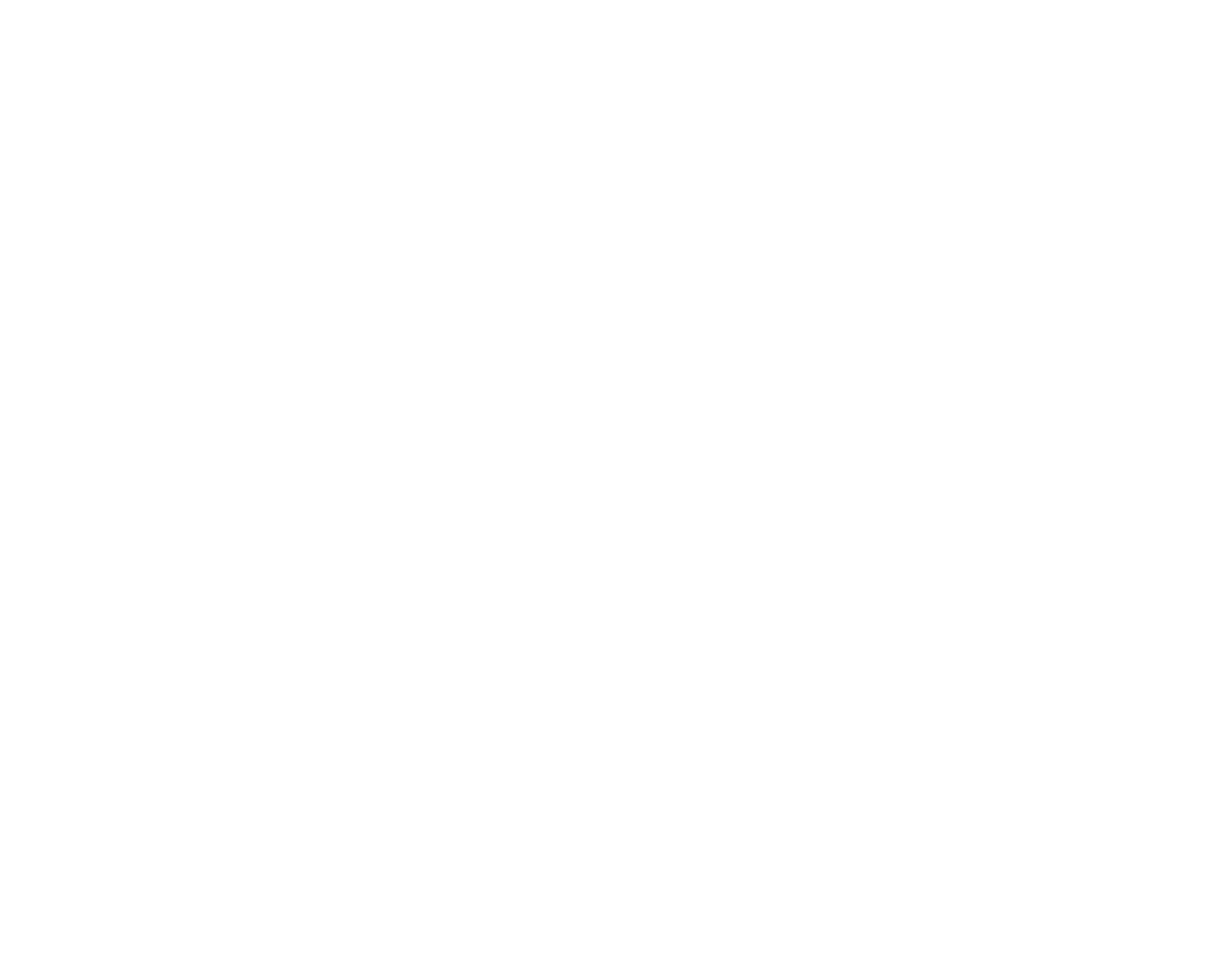
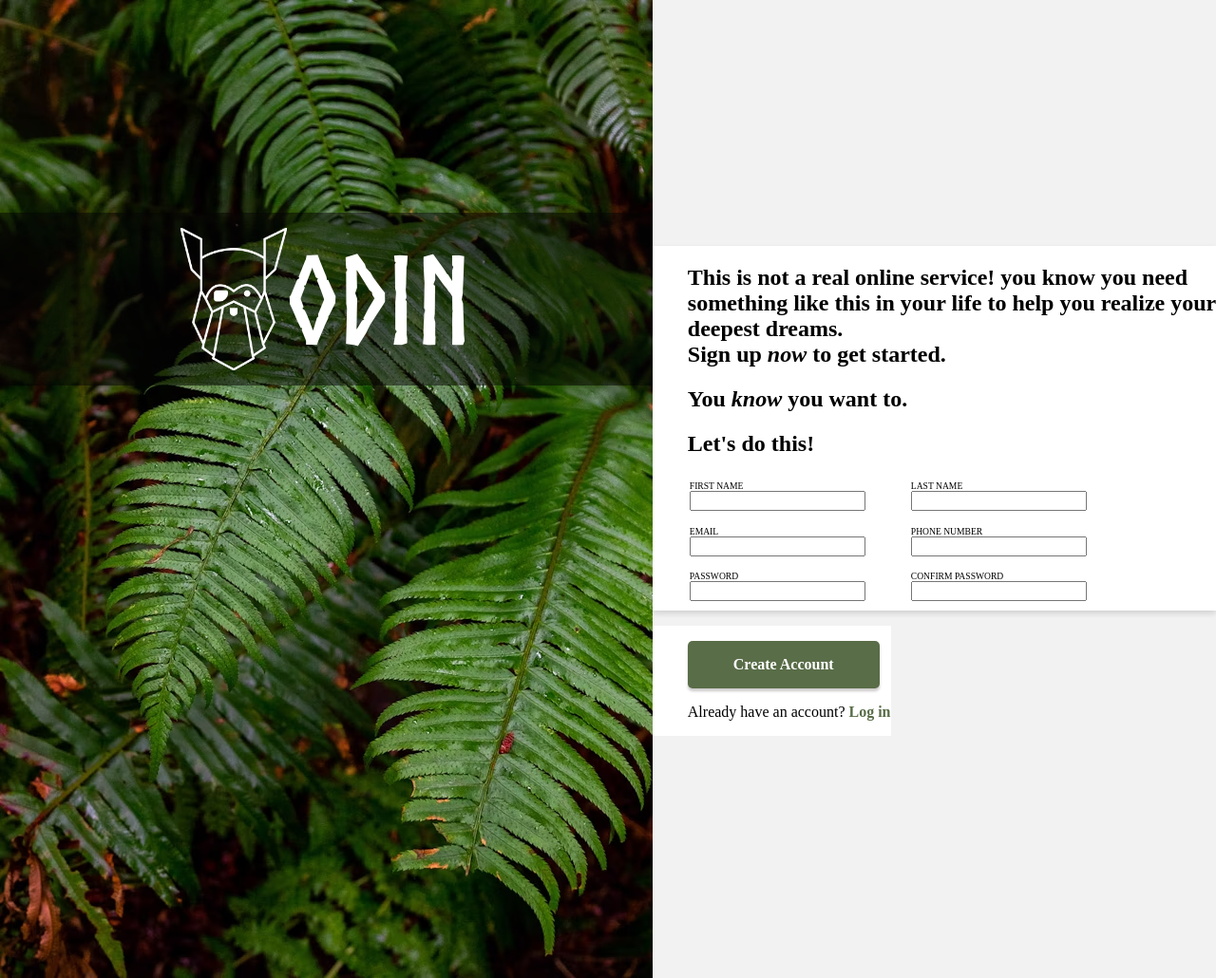
Before and after one commit to Ian-Wulf/sign-up-form, a plain HTML site: page index.html in a window 1280 px wide. Shown: the whole page at 95% size. Before the commit the page ends 800 px from the top, so only its background shows below. Drawn offline with Linux system fonts and the light colour scheme.

Commit message:
Started on project. Added form elements and images to left of form. Added styling to adjust positioning of certain elements relative to each other. Added some styling to input, button, and 'Log in' link.

```diff
--- a/index.html
+++ b/index.html
@@ -4,8 +4,64 @@
     <meta charset="UTF-8">
     <meta name="viewport" content="width=device-width, initial-scale=1.0">
     <title>Mock Sign Up Form</title>
+    <link rel="stylesheet" href="styles.css">
 </head>
 <body>
+    <!--image on left taking up about 1/3 of page-->
+    <div class="logo_section">
+        <div class="logo_area">
+            <img src="images/odin-lined.png" alt="odin">
+            ODIN
+        </div>
+        <img src="images/photo-1585202900225-6d3ac20a6962.avif" alt="ferns">
+    </div>
+    <!--form on right, taking up about 2/3 of page-->
+    <form>
+        <div class="form_top">
+            <h2>This is not a real online service! you know you need
+                something like this in your life to help you realize your deepest dreams.
+                <br>Sign up <em>now</em> to get started.
+            </h2>
 
+            <h2>You <em>know</em> you want to.</h2>
+
+            <h2>Let's do this!</h2>
+            <fieldset>
+                <div>
+                    <label for="first_name">FIRST NAME</label>
+                    <input type="text" id="first_name">
+                </div>
+                <div>
+                    <label for="last_name">LAST NAME</label>
+                    <input type="text" id="last_name">
+                </div>
+            </fieldset>
+            <fieldset>
+                <div>
+                    <label for="email">EMAIL</label>
+                    <input type="email" id="email">
+                </div>
+                <div>
+                    <label for="phone_number">PHONE NUMBER</label>
+                    <input type="tel" id="phone_number">
+                </div>
+            </fieldset>
+            <fieldset>
+                <div>
+                    <label for="password">PASSWORD</label>
+                    <input type="password" id="password">
+                </div>
+                <div>
+                    <label for="confirm_password">CONFIRM PASSWORD</label>
+                    <input type="password" id="confirm_password">
+                </div>
+            </fieldset>
+        </div>
+
+        <div class="form_bottom">
+            <button type="submit">Create Account</button>
+            <p>Already have an account? <a href="">Log in</a></p>
+        </div>
+    </form>
 </body>
 </html>
--- a/styles.css
+++ b/styles.css
@@ -0,0 +1,88 @@
+@font-face {
+    font-family: norse-bold;
+    src: url(../fonts/Norse-Bold.otf);
+}
+
+body {
+    display: flex;
+    background: #f2f2f2;
+    padding: 0;
+    margin:0;
+}
+
+form {
+    display: flex;
+    flex-direction: column;
+    align-items: flex-start;
+    justify-content: center;
+}
+
+fieldset {
+    display: flex;
+    gap: 3rem;
+    border: none;
+    padding-left: 0;
+}
+
+label {
+    font-size: 0.6rem;
+}
+
+button {
+    all: unset; /*resets all properties to initial/inherited values*/
+    background-color: #596D48;
+    color: white;
+    font-weight: bold;
+    padding: 1rem 3rem;
+    border-radius: 5px;
+    box-shadow:0 3px 3px rgb(204, 202, 202);
+}
+
+a {
+ text-decoration: none;
+ color: #596D48;
+ font-weight: bold;
+}
+
+fieldset div{
+    display: flex;
+    flex-direction: column;
+}
+
+.form_top {
+    background-color: white;
+    padding-left: 2.3rem;
+    margin-bottom: 1rem;
+    box-shadow: 0 3px 6px rgba(19, 18, 18, 0.15);
+}
+
+.form_bottom {
+    padding-top: 1rem;
+    padding-left: 2.3rem;
+    background-color: white;
+}
+
+.logo_section {
+    position: relative;
+}
+
+.logo_area {
+    height: 150px;
+    top: 28vh;
+    position:absolute;
+    color: white;
+    font-size: 8em;
+    font-family: norse-bold;
+    display: flex;
+    justify-content: center;
+    align-items: center;
+    background-color:rgba(5, 5, 5, 0.5);
+    width: 100%;
+    padding: 1rem 0 1rem 0;
+}
+
+.logo_area img {
+    max-height: 100%;
+    width: auto;
+    object-fit: contain;
+}
```
Also changed, not shown: fonts/Norse-Bold.otf (added), images/odin-lined.png (added), images/photo-1585202900225-6d3ac20a6962.avif (added), images/sign-up-form-design.png (renamed from sign-up-form-design.png).
